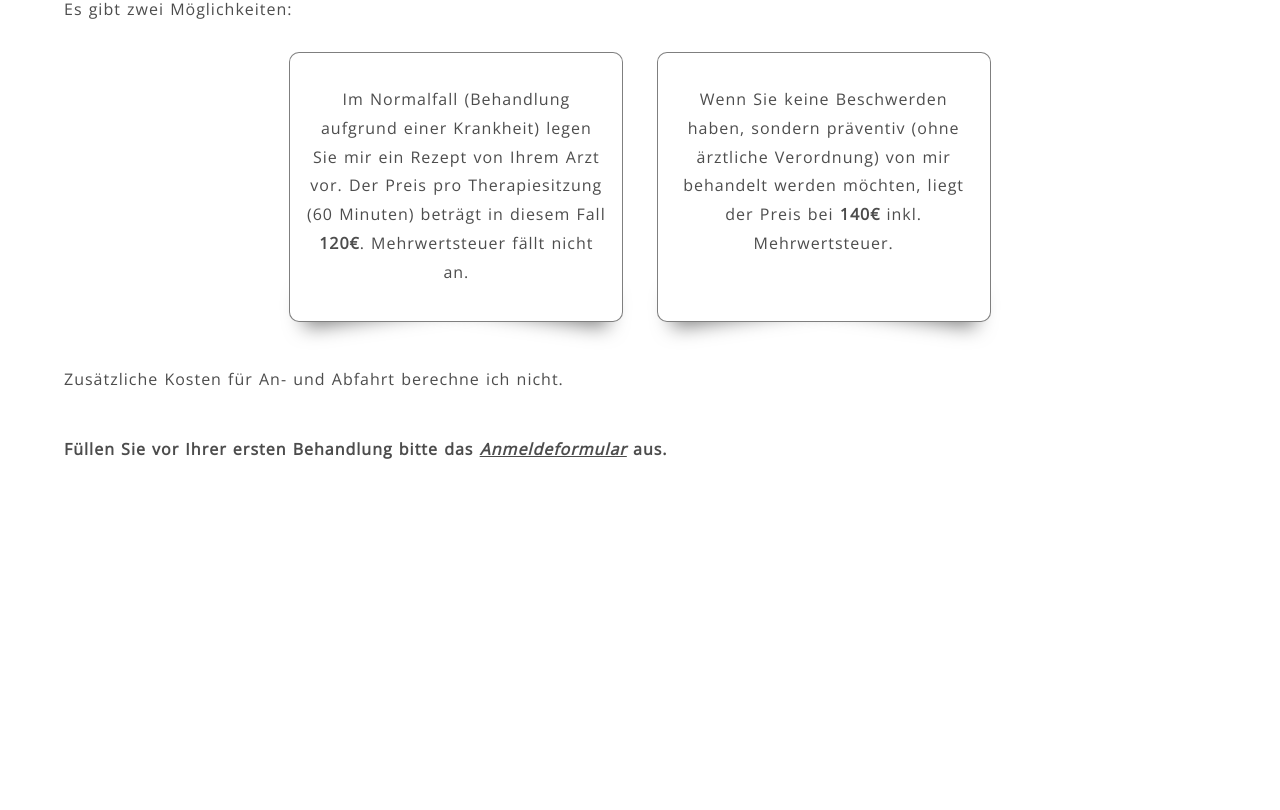
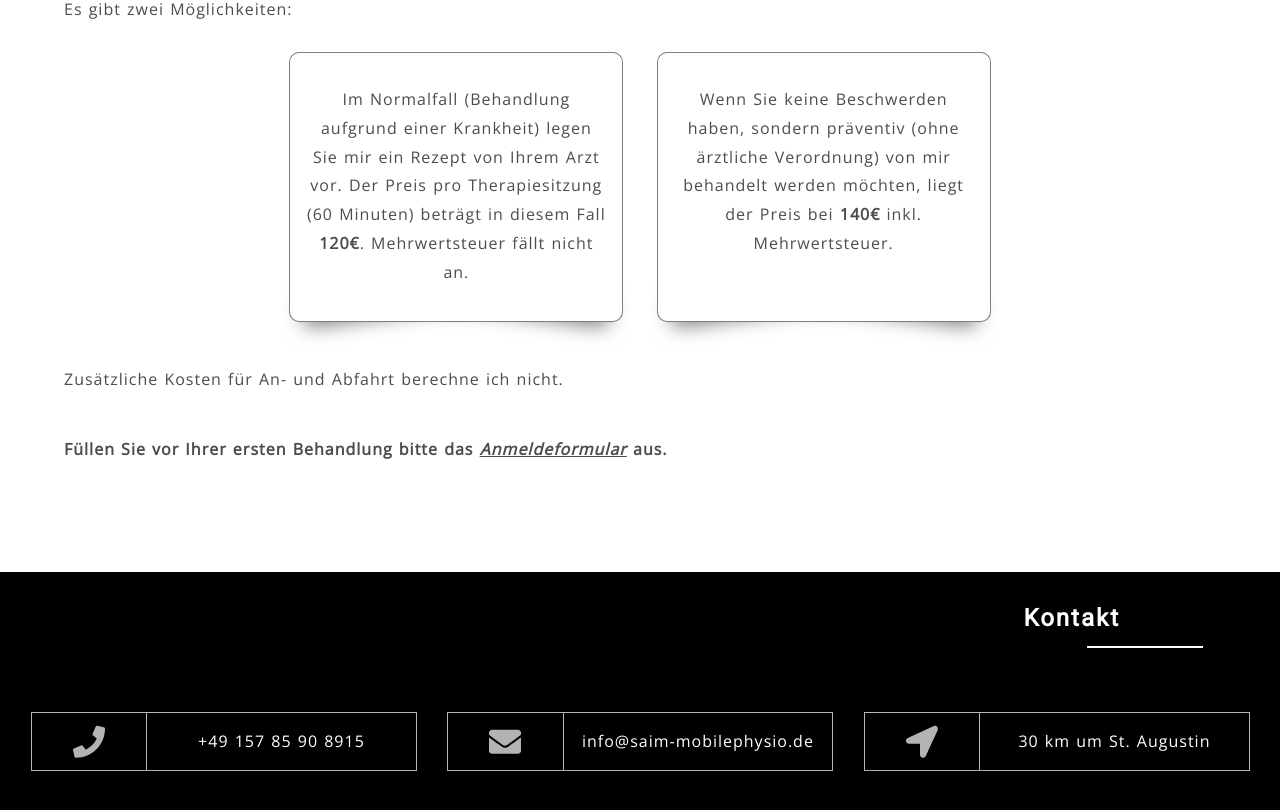
Before and after one commit to ab7z/saim-mobilephysio, a React (Create React App) app: page /#/ in a window 1280 px wide. Shown: the part 1902-2712 px from the top of the page. Before the commit the page ends 2474 px from the top, so only its background shows below. Built offline with nearby package versions, Linux system fonts and the light colour scheme.

Commit message:
end version 1.2.0

```diff
--- a/src/App.js
+++ b/src/App.js
@@ -6,6 +6,7 @@ import Header from "./components/Header";
 import Intro from "./components/Intro";
 import Services from "./components/Services";
 import Prices from "./components/Prices";
+import Contact from "./components/Contact";
 
 
 function App() {
@@ -24,6 +25,7 @@ function App() {
             <Intro/>
             <Services/>
             <Prices/>
+            <Contact/>
         </React.Fragment>
     );
 }
--- /dev/null
+++ b/src/components/Contact.js
@@ -0,0 +1,46 @@
+import React from "react";
+import styles from '../styles/components/Contact.module.css';
+import {FontAwesomeIcon} from "@fortawesome/react-fontawesome";
+import {faPhone} from "@fortawesome/free-solid-svg-icons/faPhone";
+import {faEnvelope} from "@fortawesome/free-solid-svg-icons/faEnvelope";
+import {faLocationArrow} from "@fortawesome/free-solid-svg-icons/faLocationArrow";
+
+const Contact = () => {
+    return (
+        <React.Fragment>
+            <section className={styles.contact} id={'contact'}>
+                <h2 className={styles.heading}>Kontakt</h2>
+                <div className={styles.container}>
+                    <div className={styles.rect}>
+                        <div>
+                            <FontAwesomeIcon icon={faPhone} size={'2x'}/>
+                        </div>
+                        <div>
+                            <a href="tel:+4915785908915">+49 157 85 90 8915</a>
+                        </div>
+                    </div>
+                    <div className={styles.rect}>
+                        <div>
+                            <FontAwesomeIcon icon={faEnvelope} size={'2x'}/>
+                        </div>
+                        <div>
+                            <a href="mailto:info@saim-mobilephysio.de">info@saim-mobilephysio.de</a>
+                        </div>
+                    </div>
+                    <div className={styles.rect}>
+                        <div>
+                            <FontAwesomeIcon icon={faLocationArrow} size={'2x'}/>
+                        </div>
+                        <div>
+                            <a href={'https://www.google.de/maps/place/Sankt+Augustin+Zentrum/@50.7768778,7.1532109,13z' +
+                            '/data=!4m5!3m4!1s0x47bee743b959f025:0xcddcf985aab0d659!8m2!3d50.7768778!4d7' +
+                            '.1882297'} target={'_blank'}>30 km um St. Augustin</a>
+                        </div>
+                    </div>
+                </div>
+            </section>
+        </React.Fragment>
+    );
+};
+
+export default Contact;
--- a/src/components/Header.js
+++ b/src/components/Header.js
@@ -16,8 +16,8 @@ const Header = () => {
                             <a href="#home">Home</a>
                             <a href="#intro">Über mich</a>
                             <a href="#services">Leistungen</a>
-                            <a href="">Preise</a>
-                            <a href="">Kontakt</a>
+                            <a href="#prices">Preise</a>
+                            <a href="#contact">Kontakt</a>
                         </nav>
                         <div className={styles.helper}>
                             <h1 children={"Saim Mobile Physiotherapie"}
--- /dev/null
+++ b/src/styles/components/Contact.module.css
@@ -0,0 +1,98 @@
+.contact {
+    width: 100%;
+    height: auto;
+    margin: 0 auto;
+    background-color: black;
+    display: flex;
+    flex-direction: column;
+    justify-content: center;
+    align-items: center;
+}
+
+.container {
+    display: flex;
+    flex-flow: row wrap;
+    justify-content: space-evenly;
+    width: 100%;
+    padding: 2rem 0;
+    margin-bottom: 7rem;
+    background-color: black;
+}
+
+.heading {
+    color: white;
+    text-align: center;
+    position: relative;
+    padding-bottom: 1rem;
+    margin-top: 2rem;
+    margin-bottom: 2rem;
+    margin-right: 10rem;
+    align-self: flex-end;
+}
+
+.heading:before {
+    content: '';
+    display: block;
+    position: absolute;
+    width: 120%;
+    height: 2px;
+    background-color: white;
+    bottom: 0;
+    left: 4rem;
+}
+
+.rect {
+    border: 1px solid rgba(255, 255, 255, .7);
+    flex: 0 0 30%;
+    display: flex;
+}
+
+.rect > div {
+    display: flex;
+    justify-content: center;
+    align-items: center;
+}
+
+.rect > div:first-of-type {
+    width: 30%;
+    border-right: 1px solid rgba(255, 255, 255, .7);
+}
+
+.rect > div:last-of-type {
+    width: 70%;
+}
+
+.rect > div svg {
+    color: rgba(255, 255, 255, .7);
+    padding: .8rem 0;
+    text-align: center;
+}
+
+a:hover {
+    color: green;
+}
+
+@media (max-width: 1115px) {
+    .container {
+        flex-direction: column;
+        width: 50%;
+    }
+
+    .rect:not(:last-of-type) {
+        margin-bottom: 2rem;
+    }
+}
+
+@media (max-width: 768px) {
+    .heading {
+        margin-right: 6rem;
+    }
+
+    .container {
+        width: 90%;
+    }
+
+    .rect > div > p,a {
+        font-size: .8rem;
+    }
+}
--- a/src/styles/components/Services.module.css
+++ b/src/styles/components/Services.module.css
@@ -88,13 +88,13 @@
 
 .contact a {
     margin-left: 2rem;
-    transition: transform .2s .2s ease-in-out, color .3s ease-in-out;
+    transition: transform .2s ease-in-out;
+    color: var(--custom-green);
 }
 
 .contact a:hover {
     cursor: pointer;
     transform: scale(1.2);
-    color: var(--custom-green);
 }
 
 .contact p {
--- a/src/styles/index.css
+++ b/src/styles/index.css
@@ -1,6 +1,6 @@
 :root {
     --header-height: 80vh;
-    --custom-green: seagreen;
+    --custom-green: #2cab29;
 }
 
 body {
```
